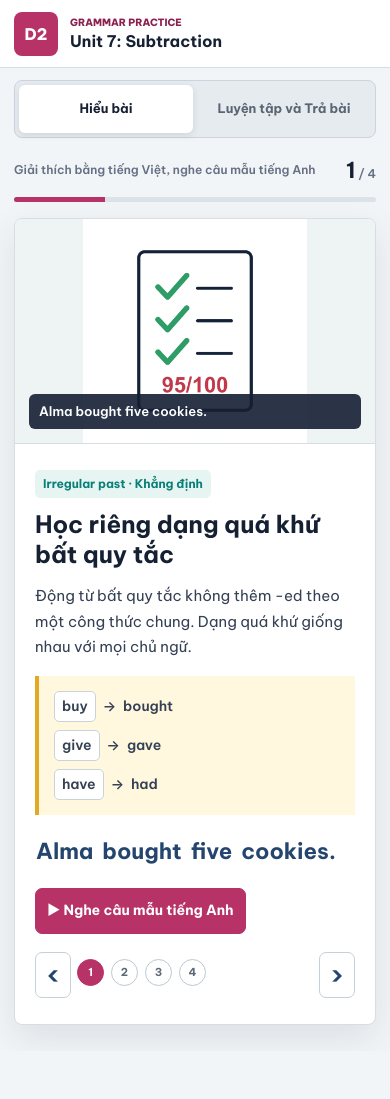
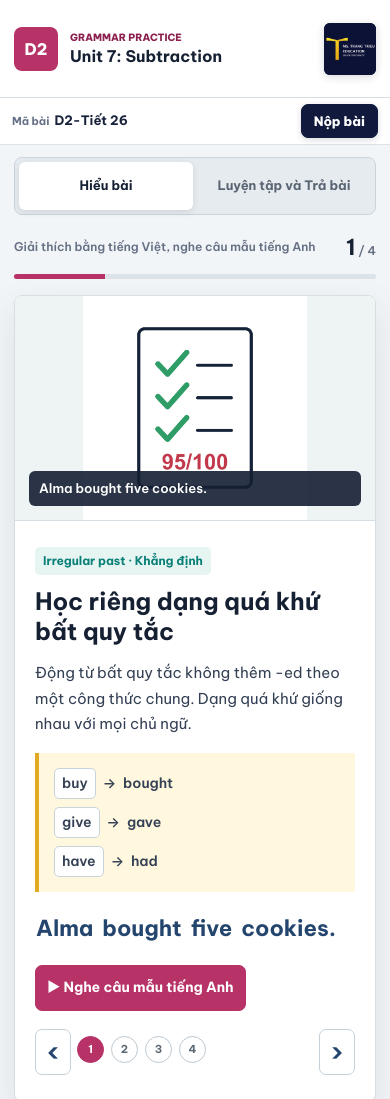
Before and after one commit to mstrangtrieueducation-droid/wkdaccx, a plain HTML site: page index.html in a window 390 px wide. Shown: the top 1099 px of the page. Before the commit the page ends 1051 px from the top, so only its background shows below. Drawn offline with Linux system fonts and the light colour scheme.

Commit message:
Publish educational practice site

```diff
--- a/index.html
+++ b/index.html
@@ -8,10 +8,141 @@
     <title>Discover 2 - Unit 7: Subtraction | Grammar Practice</title>
     <meta name="description" content="Simple Past Irregular Verbs: Statements; luyện nói kết hợp từ vựng Unit 7.">
     <link rel="stylesheet" href="styles.css?v=20260806-discover2-hires-dtw-u7">
-  </head>
+    <style data-official-brand>
+    header:has(> .official-brand-signature),
+    section.hero:has(> .official-brand-signature) {
+      position: relative;
+      min-height: 98px;
+    }
+
+    .official-brand-signature {
+      width: 82px;
+      height: 82px;
+      flex: 0 0 auto;
+      position: absolute;
+      top: 50%;
+      left: 50%;
+      transform: translate(-50%, -50%);
+      overflow: hidden;
+      border-radius: 6px;
+      background: #0d1435;
+      box-shadow: 0 2px 8px rgba(13, 20, 53, 0.16);
+      pointer-events: none;
+    }
+
+    .official-brand-signature img {
+      display: block;
+      width: 103px;
+      max-width: none;
+      height: 103px;
+      transform: translate(-10px, -8px);
+    }
+
+    @media (max-width: 680px) {
+      .official-brand-signature {
+        width: 52px;
+        height: 52px;
+        position: static;
+        margin-left: auto;
+        transform: none;
+        border-radius: 6px;
+      }
+
+      .official-brand-signature img {
+        width: 65px;
+        height: 65px;
+        transform: translate(-6px, -5px);
+      }
+    }
+  </style>
+  <style data-google-form-submission>
+    .official-submission-bar {
+      min-height: 50px;
+      display: flex;
+      align-items: center;
+      justify-content: center;
+      gap: 14px;
+      padding: 7px 16px;
+      border-bottom: 1px solid rgba(80, 92, 112, 0.18);
+      background: rgba(255, 255, 255, 0.97);
+      color: #17213a;
+      font-family: inherit;
+    }
+
+    .official-submission-code {
+      display: flex;
+      align-items: baseline;
+      gap: 7px;
+      font-weight: 700;
+    }
+
+    .official-submission-code small {
+      color: #657086;
+      font-size: 12px;
+      font-weight: 700;
+    }
+
+    .official-submission-button {
+      min-height: 36px;
+      display: inline-flex;
+      align-items: center;
+      justify-content: center;
+      padding: 7px 15px;
+      border: 1px solid #111a3d;
+      border-radius: 7px;
+      background: #111a3d;
+      color: #fff;
+      font-size: 14px;
+      font-weight: 800;
+      line-height: 1;
+      text-decoration: none;
+      box-shadow: 0 2px 6px rgba(17, 26, 61, 0.16);
+    }
+
+    .official-submission-button:hover {
+      background: #202b54;
+    }
+
+    .official-submission-button:focus-visible {
+      outline: 3px solid rgba(17, 26, 61, 0.28);
+      outline-offset: 2px;
+    }
+
+    @media (max-width: 520px) {
+      .official-submission-bar {
+        min-height: 46px;
+        justify-content: space-between;
+        gap: 9px;
+        padding: 6px 12px;
+      }
+
+      .official-submission-code {
+        gap: 5px;
+        font-size: 13px;
+      }
+
+      .official-submission-code small {
+        font-size: 11px;
+      }
+
+      .official-submission-button {
+        min-height: 34px;
+        padding: 7px 12px;
+        font-size: 13px;
+      }
+    }
+  </style>
+</head>
   <body>
     <div class="shell">
-      <header class="topbar"><div class="brand"><span class="brand-mark">D2</span><div class="brand-copy"><p>Grammar Practice</p><h1>Unit 7: Subtraction</h1></div></div></header>
+      <header class="topbar"><div class="brand"><span class="brand-mark">D2</span><div class="brand-copy"><p>Grammar Practice</p><h1>Unit 7: Subtraction</h1></div></div>      <div class="official-brand-signature" role="img" aria-label="Ms. Trang Trieu Education">
+        <img src="assets/brand/logo-official.webp" alt="" width="1600" height="1600">
+      </div>
+    </header>
+    <div class="official-submission-bar" data-assignment-code="D2-Tiết 26">
+      <span class="official-submission-code"><small>Mã bài</small> D2-Tiết 26</span>
+      <a class="official-submission-button" href="https://docs.google.com/forms/d/e/1FAIpQLSccLHt9OdFWnLEN8jiNRql2_ZMYRPXCdGnQvEtBVDpSQNMM8g/viewform?usp=pp_url&entry.365831245=D2-Ti%E1%BA%BFt+26" target="_blank" rel="noopener">Nộp bài</a>
+    </div>
       <nav class="mode-nav" aria-label="Chọn phần học"><div class="mode-tabs"><button class="is-active" type="button" data-view="understand">Hiểu bài</button><button type="button" data-view="practice">Luyện tập và Trả bài</button></div></nav>
       <main>
         <section class="view is-active" id="understandView">
```
Also changed, not shown: assets/brand/logo-official.webp (added).
